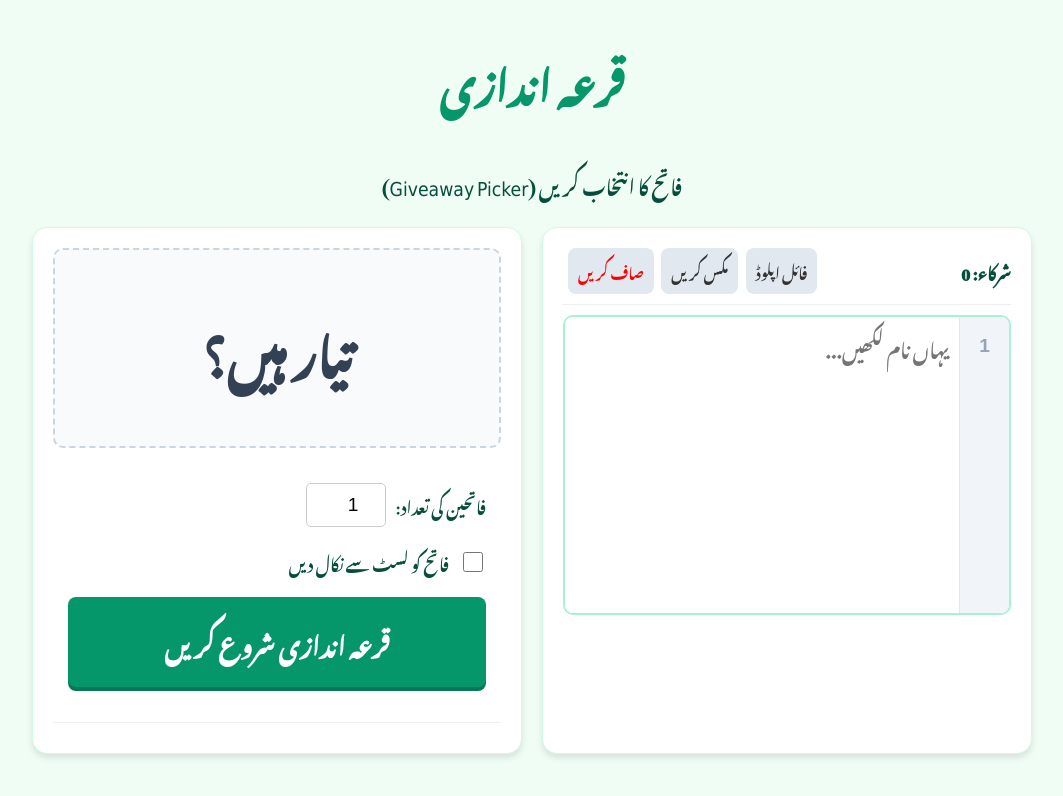
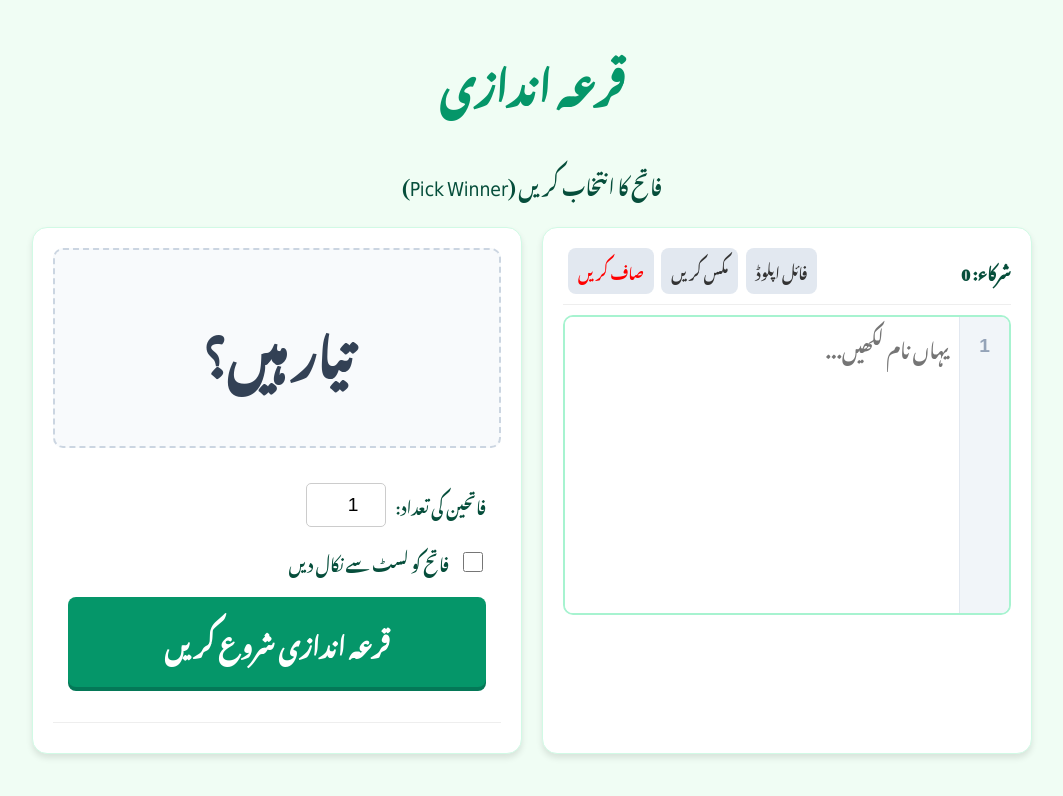
Before and after one commit to abdsubhan321/Qur-ah-Andazi-, a plain HTML site: page index.html in a window 1280 px wide. Shown: the whole page, without its empty margins (108-1171 px from the left). Drawn offline with Linux system fonts and the light colour scheme; a web font is replaced by a local one.

Commit message:
index.html

```diff
--- a/index.html
+++ b/index.html
@@ -184,7 +184,7 @@
 <body>
 
     <h1>قرعہ اندازی</h1>
-    <p>فاتح کا انتخاب کریں (Giveaway Picker)</p>
+    <p>فاتح کا انتخاب کریں (Pick Winner)</p>
 
     <div class="container">
 
```
